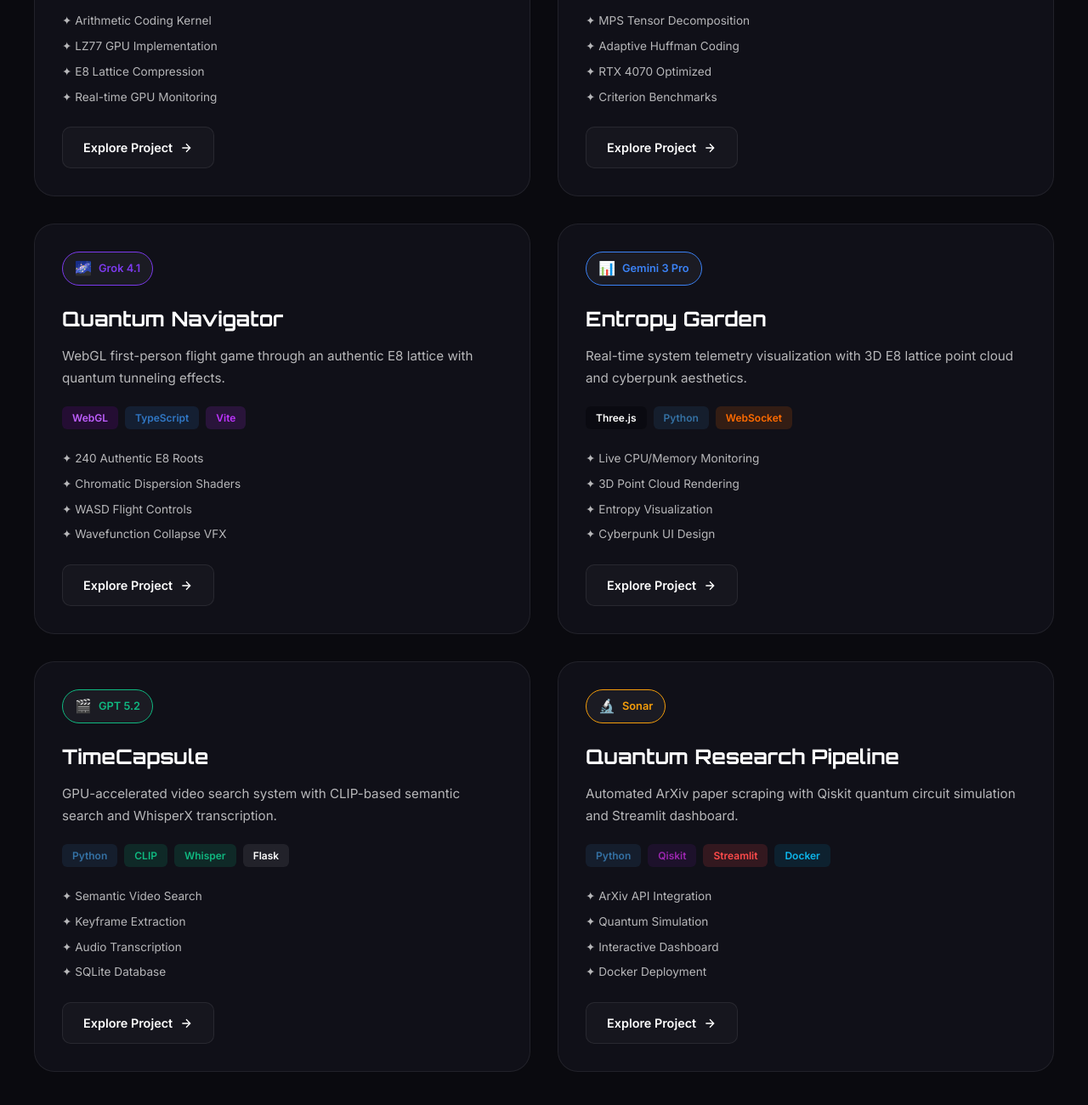
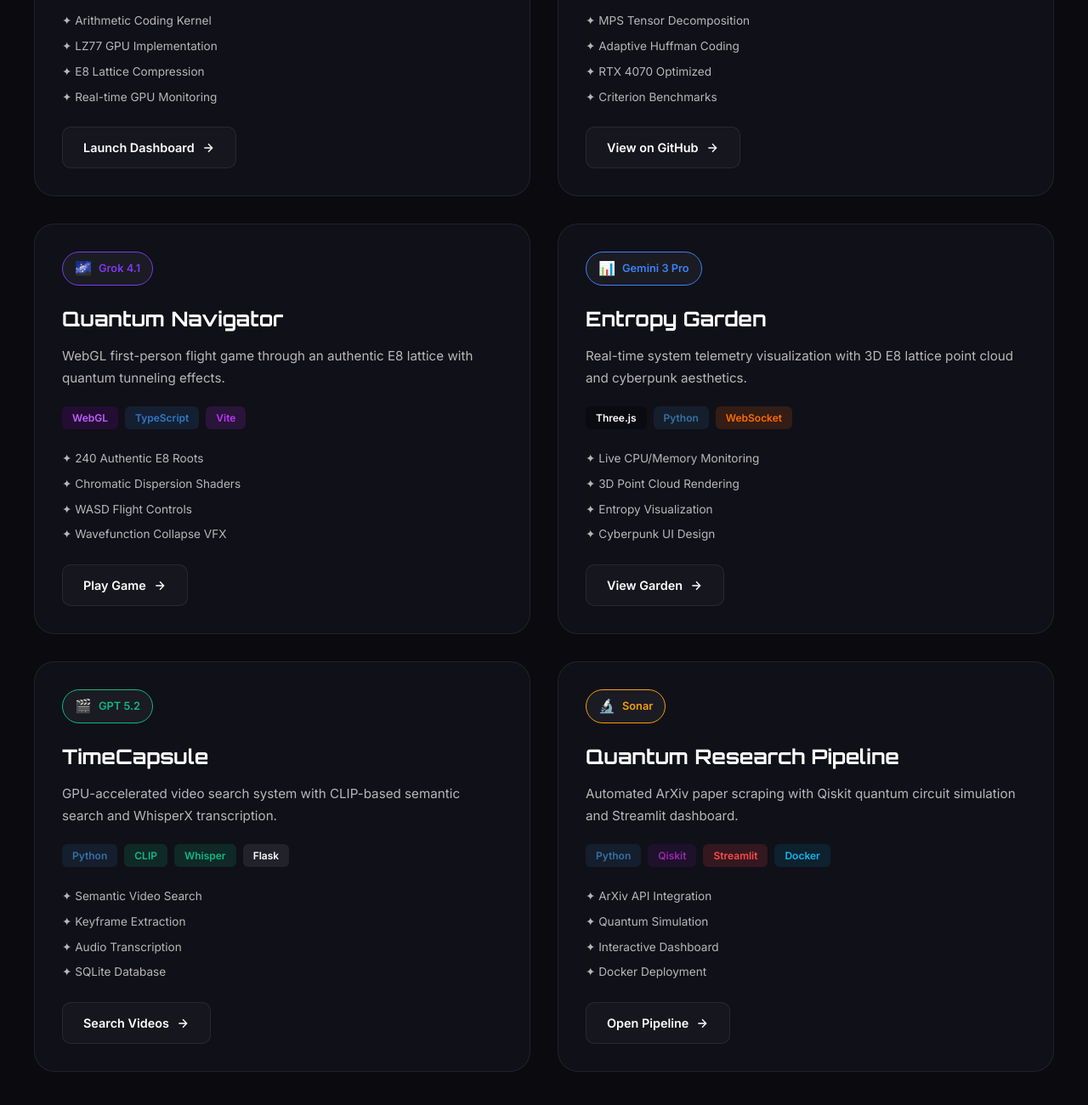
Before and after one commit to ablevens76/ANTIGRAVITY-PROMPT-SHOWDOWN, a plain HTML site: page dashboard/index.html in a window 1280 px wide. Shown: the part 1454-2754 px from the top of the page at 85% size. Drawn offline with Linux system fonts and the light colour scheme.

Commit message:
Update project links to open in new tabs
- All project cards now open in new tabs (target=_blank)
- Links point to localhost URLs for each project's web UI:
  - Sonnet 4.5: http://localhost:8080 (Compression Lab)
  - KIMI K2: GitHub (Rust library, no web UI)
  - Grok 4.1: http://localhost:3000 (Quantum Navigator)
  - Gemini 3 Pro: http://localhost:5173 (Entropy Garden)
  - GPT 5.2: http://localhost:8000 (TimeCapsule)
  - Sonar: http://localhost:8501 (Streamlit dashboard)
- Updated button labels to be action-specific

```diff
--- a/dashboard/index.html
+++ b/dashboard/index.html
@@ -117,8 +117,9 @@
                         <div class="feature">✦ E8 Lattice Compression</div>
                         <div class="feature">✦ Real-time GPU Monitoring</div>
                     </div>
-                    <a href="../Sonnet 4.5/compression_lab/" class="card-link">
-                        <span>Explore Project</span>
+                    <a href="http://localhost:8080" target="_blank" rel="noopener noreferrer" class="card-link"
+                        data-port="8080" data-folder="Sonnet 4.5/compression_lab">
+                        <span>Launch Dashboard</span>
                         <svg width="16" height="16" viewBox="0 0 24 24" fill="none" stroke="currentColor"
                             stroke-width="2">
                             <path d="M5 12h14M12 5l7 7-7 7" />
@@ -153,8 +154,10 @@
                         <div class="feature">✦ RTX 4070 Optimized</div>
                         <div class="feature">✦ Criterion Benchmarks</div>
                     </div>
-                    <a href="../KIMI K2/quantum_compression/" class="card-link">
-                        <span>Explore Project</span>
+                    <a href="https://github.com/ablevens76/ANTIGRAVITY-PROMPT-SHOWDOWN/tree/main/KIMI%20K2/quantum_compression"
+                        target="_blank" rel="noopener noreferrer" class="card-link"
+                        data-folder="KIMI K2/quantum_compression">
+                        <span>View on GitHub</span>
                         <svg width="16" height="16" viewBox="0 0 24 24" fill="none" stroke="currentColor"
                             stroke-width="2">
                             <path d="M5 12h14M12 5l7 7-7 7" />
@@ -188,8 +191,9 @@
                         <div class="feature">✦ WASD Flight Controls</div>
                         <div class="feature">✦ Wavefunction Collapse VFX</div>
                     </div>
-                    <a href="../Grok 4.1/quantum_navigator/" class="card-link">
-                        <span>Explore Project</span>
+                    <a href="http://localhost:3000" target="_blank" rel="noopener noreferrer" class="card-link"
+                        data-port="3000" data-folder="Grok 4.1/quantum_navigator">
+                        <span>Play Game</span>
                         <svg width="16" height="16" viewBox="0 0 24 24" fill="none" stroke="currentColor"
                             stroke-width="2">
                             <path d="M5 12h14M12 5l7 7-7 7" />
@@ -224,8 +228,9 @@
                         <div class="feature">✦ Entropy Visualization</div>
                         <div class="feature">✦ Cyberpunk UI Design</div>
                     </div>
-                    <a href="../Gemini 3 Pro/entropy_garden/" class="card-link">
-                        <span>Explore Project</span>
+                    <a href="http://localhost:5173" target="_blank" rel="noopener noreferrer" class="card-link"
+                        data-port="5173" data-folder="Gemini 3 Pro/entropy_garden">
+                        <span>View Garden</span>
                         <svg width="16" height="16" viewBox="0 0 24 24" fill="none" stroke="currentColor"
                             stroke-width="2">
                             <path d="M5 12h14M12 5l7 7-7 7" />
@@ -260,8 +265,9 @@
                         <div class="feature">✦ Audio Transcription</div>
                         <div class="feature">✦ SQLite Database</div>
                     </div>
-                    <a href="../GPT 5.2/timecapsule/" class="card-link">
-                        <span>Explore Project</span>
+                    <a href="http://localhost:8000" target="_blank" rel="noopener noreferrer" class="card-link"
+                        data-port="8000" data-folder="GPT 5.2/timecapsule">
+                        <span>Search Videos</span>
                         <svg width="16" height="16" viewBox="0 0 24 24" fill="none" stroke="currentColor"
                             stroke-width="2">
                             <path d="M5 12h14M12 5l7 7-7 7" />
@@ -296,8 +302,9 @@
                         <div class="feature">✦ Interactive Dashboard</div>
                         <div class="feature">✦ Docker Deployment</div>
                     </div>
-                    <a href="../Sonar/QuantumResearchPipeline/" class="card-link">
-                        <span>Explore Project</span>
+                    <a href="http://localhost:8501" target="_blank" rel="noopener noreferrer" class="card-link"
+                        data-port="8501" data-folder="Sonar/QuantumResearchPipeline">
+                        <span>Open Pipeline</span>
                         <svg width="16" height="16" viewBox="0 0 24 24" fill="none" stroke="currentColor"
                             stroke-width="2">
                             <path d="M5 12h14M12 5l7 7-7 7" />
```
